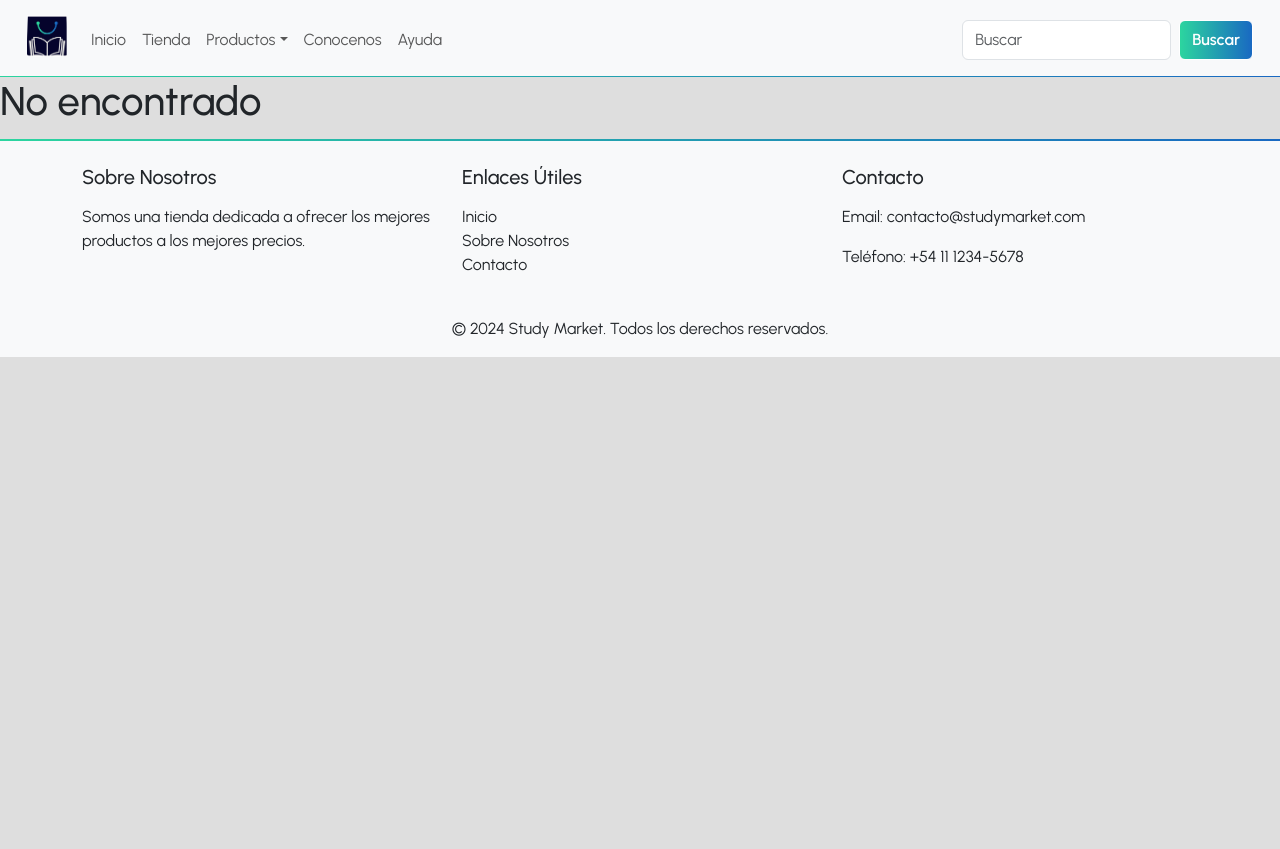
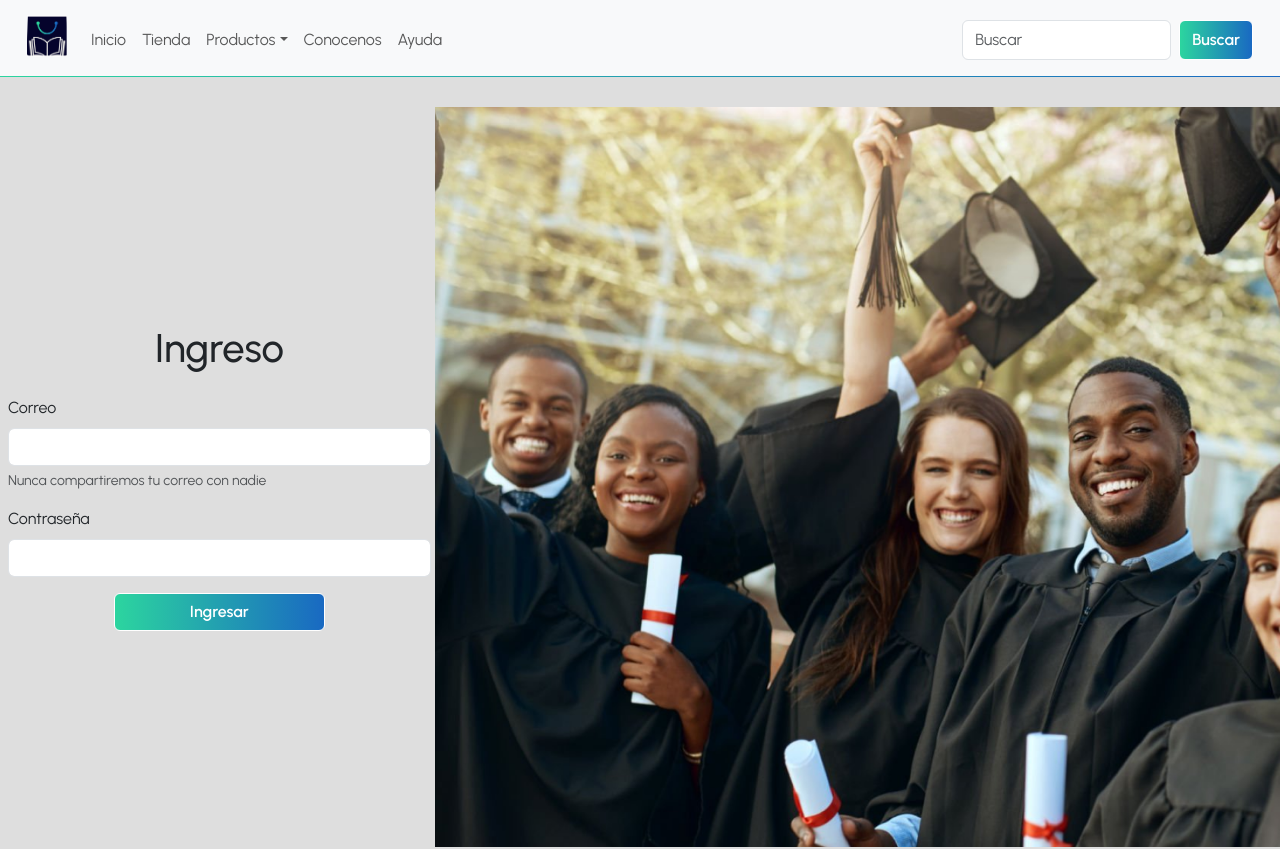
Before and after one commit to LautaroAgustinPaz/StudyMarket-FrontEnd, a React (Vite) app: page /login in a window 1280 px wide. Shown: the top 849 px of the page. Before the commit the page ends 800 px from the top, so only its background shows below. Built offline with nearby package versions, Linux system fonts and the light colour scheme.

Commit message:
Termino el form registro y creo el form ingreso

```diff
--- /dev/null
+++ b/src/components/FormularioLogin.jsx
@@ -0,0 +1,29 @@
+
+const FormularioLogin = () => {
+  return (
+    <div className="main-content d-lg-flex justify-content-center align-items-center vh-100 ms-2 me-1">
+      <div className="form-container col-lg-4 col-12 d-flex flex-column align-items-center justify-content-center">
+        <h1 className="text-center mb-4">Ingreso</h1>
+        <form className="w-100">
+          <div className="mb-3">
+            <label htmlFor="correo" className="form-label">Correo</label>
+            <input type="email" className="form-control" id="correo"/>
+            <div id="emailHelp" className="form-text">Nunca compartiremos tu correo con nadie</div>
+          </div>
+          <div className="mb-3">
+            <label htmlFor="contraseña" className="form-label">Contraseña</label>
+            <input type="password" className="form-control" id="contraseña"/>
+          </div>
+          <div className="d-grid gap-2 d-md-flex boton">
+            <button type="submit" className="btn col-6 mx-auto">Ingresar</button>
+          </div>
+        </form>
+      </div>
+      <div className="image-container d-none d-lg-flex justify-content-center align-items-center col-lg-8">
+        <img src="/images/image_registro.png" alt="Estudiantes" className="img-fluid ms-2" />
+      </div>
+    </div>
+  )
+}
+
+export default FormularioLogin
--- a/src/components/FormularioRegistro.css
+++ b/src/components/FormularioRegistro.css
@@ -0,0 +1,14 @@
+.form-container {
+  flex: 1 1 30%;
+}
+.image-container {
+  display: flex;
+  justify-content: center;
+  align-items: center;
+  flex: 1 1 70%;
+}
+.img-fluid {
+  width: 100%;
+  height: 100vh;
+  object-fit: cover;
+}
--- a/src/components/FormularioRegistro.jsx
+++ b/src/components/FormularioRegistro.jsx
@@ -1,10 +1,12 @@
-import React from 'react'
-import './FormularioRegistro.css'
+import React from 'react';
+import './FormularioRegistro.css';
 
 const FormularioRegistro = () => {
   return (
-    <div className='container'>
-        <form>
+    <div className="main-content d-lg-flex justify-content-center align-items-center vh-100 ms-2 me-1">
+      <div className="form-container col-lg-4 col-12 d-flex flex-column align-items-center justify-content-center">
+        <h1 className="text-center mb-4">Registro</h1>
+        <form className="w-100">
           <div className="mb-3">
             <label htmlFor="nombre" className="form-label">Nombre</label>
             <input type="text" className="form-control" id="nombre"/>
@@ -25,17 +27,20 @@ const FormularioRegistro = () => {
             <input type="email" className="form-control" id="repetircorreo"/>
             <div id="emailHelp" className="form-text">Repetir el correo que colocaste</div>
           </div>
-
           <div className="mb-3">
             <label htmlFor="contraseña" className="form-label">Contraseña</label>
             <input type="password" className="form-control" id="contraseña"/>
           </div>
           <div className="d-grid gap-2 d-md-flex boton">
-                <button type="submit" className="btn col-6 mx-auto ">Registrarse</button>
+            <button type="submit" className="btn col-6 mx-auto">Registrarse</button>
           </div>
         </form>
       </div>
-  )
+      <div className="image-container d-none d-lg-flex justify-content-center align-items-center col-lg-8">
+        <img src="/images/image_registro.png" alt="Estudiantes" className="img-fluid ms-2" />
+      </div>
+    </div>
+  );
 }
 
-export default FormularioRegistro
+export default FormularioRegistro;
--- /dev/null
+++ b/src/pages/Login.jsx
@@ -0,0 +1,12 @@
+import React from 'react'
+import FormularioLogin from '../components/FormularioLogin'
+
+const Login = () => {
+  return (
+    <div>
+        <FormularioLogin/>
+    </div>
+  )
+}
+
+export default Login
--- a/src/pages/Registro.jsx
+++ b/src/pages/Registro.jsx
@@ -3,7 +3,7 @@ import FormularioRegistro from '../components/FormularioRegistro'
 
 const Registro = () => {
   return (
-    <div><h1>Registrarse</h1>
+    <div>
     <FormularioRegistro/>
     </div>
   )
--- a/src/routers/Rutas.jsx
+++ b/src/routers/Rutas.jsx
@@ -5,6 +5,7 @@ import Productos from '../pages/Productos'
 import NoEncontrado from '../pages/NoEncontrado'
 import Ayuda from '../pages/Ayuda'
 import Registro from '../pages/Registro'
+import Login from '../pages/Login'
 
 const Rutas = () => {
 
@@ -31,6 +32,10 @@ const Rutas = () => {
                 element: <Registro />
             },
             {
+                path: '/login',
+                element: <Login />
+            },
+            {
                 path: '*',
                 element: <NoEncontrado />
             }
```
Also changed, not shown: public/images/estudiantes_1.jpg (added), public/images/image_registro.png (added). Lines whose indentation alone changed are shown as unchanged.
